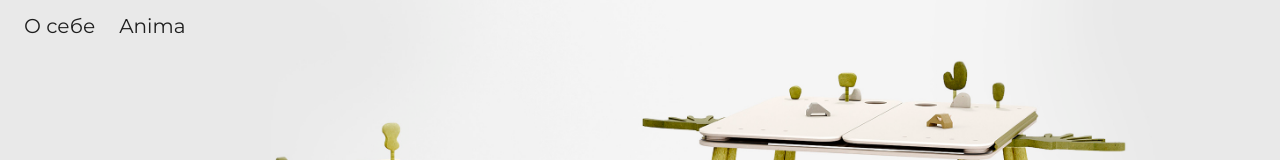
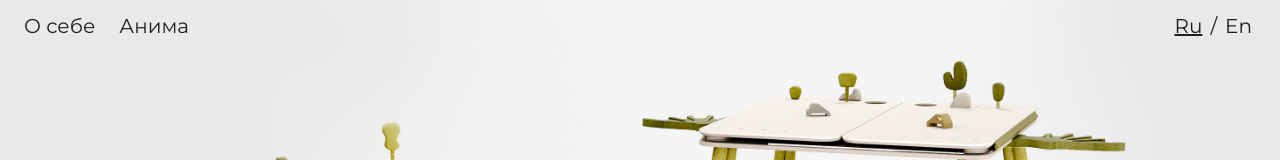
Before and after one commit to Ahri-ninetailed/halyapina.com, a Vue app: page / in a window 1280 px wide. Shown: the top 160 px of the page. Built offline with nearby package versions, Linux system fonts and the light colour scheme.

Commit message:
Add eng on header

```diff
--- a/src/components/Header.vue
+++ b/src/components/Header.vue
@@ -1,14 +1,30 @@
 <template>
   <header ref="header" :style="{...height, ...textColor, ...headerColor, ...headerOtherStyleProp}" class="h-montserrat-regular header">
-    <v-row class="ma-0 fill-height">
+    <v-row class="mb-0 mt-0 ml-0 mr-7 fill-height">
       <v-col v-if="!isHomePage" cols="auto" class="pa-0 align-self-center ml-6">
-        <a class="no-default-styles" href="/"><p>Главная</p></a>
+        <a class="no-default-styles" href="/"><p>{{ $t('header.home') }}</p></a>
       </v-col>
       <v-col v-if="!isAboutPage" cols="auto" class="pa-0 ml-6 align-self-center">
-        <a class="no-default-styles" href="/aboutme"><p>О себе</p></a>
+        <a class="no-default-styles" href="/aboutme"><p>{{ $t('header.about') }}</p></a>
       </v-col>
       <v-col v-if="!isAnimaPage" cols="auto" class="pa-0 ml-6 align-self-center">
-        <a class="no-default-styles" href="/anima"><p>Anima</p></a>
+        <a class="no-default-styles" href="/anima"><p>{{ $t('header.anima') }}</p></a>
+      </v-col>
+
+      <v-spacer></v-spacer>
+
+      <v-col cols="auto" class="pa-0 align-self-center">
+        <v-row class="ma-0">
+          <v-col cols="auto" class="pa-0">
+            <button type="button" class="no-default-styles" :style="underLineRu" @click="setLanguage('ru')"><p>Ru</p></button>
+          </v-col>
+          <v-col cols="auto" class="pa-0 ml-2 mr-2">
+            <p>/</p>
+          </v-col>
+          <v-col cols="auto" class="pa-0">
+            <button type="button" class="no-default-styles" :style="underLineEn" @click="setLanguage('en')"><p>En</p></button>
+          </v-col>
+        </v-row>
       </v-col>
     </v-row>
   </header>
@@ -23,6 +39,10 @@ export default {
       backgroundColor: null,
       headerOtherStyle: null,
     }
+  },
+  beforeCreate() {
+    const savedLanguage = localStorage.getItem('language') || this.$i18n.fallbackLocale;
+    this.$i18n.locale = savedLanguage;
   },
   mounted() {
     this.setBackgroundColor();
@@ -61,7 +81,25 @@ export default {
     },
     headerOtherStyleProp() {
       return this.headerOtherStyle
-    }
+    },
+    underLineRu() {
+      if (this.$i18n.locale === 'ru') {
+        return {
+          textDecoration: 'underline'
+        }
+      } else {
+        return {}
+      }
+    },
+    underLineEn() {
+      if (this.$i18n.locale === 'en') {
+        return {
+          textDecoration: 'underline'
+        }
+      } else {
+        return {}
+      }
+    },
   },
   methods: {
     scrollOnStart() {
@@ -113,6 +151,10 @@ export default {
         }
       }
     },
+    setLanguage(lang) {
+      localStorage.setItem('language', lang);
+      this.$i18n.locale = lang;
+    },
   },
 }
 </script>
--- a/src/plugins/index.js
+++ b/src/plugins/index.js
@@ -12,10 +12,18 @@ import { createI18n } from 'vue-i18n';
 
 const messages = {
   en: {
-
+    header: {
+      home: 'Home',
+      about: 'About Me',
+      anima: 'Anima',
+    },
   },
   ru: {
-
+    header: {
+      home: 'Главная',
+      about: 'О себе',
+      anima: 'Анима',
+    },
   }
 };
 
```
